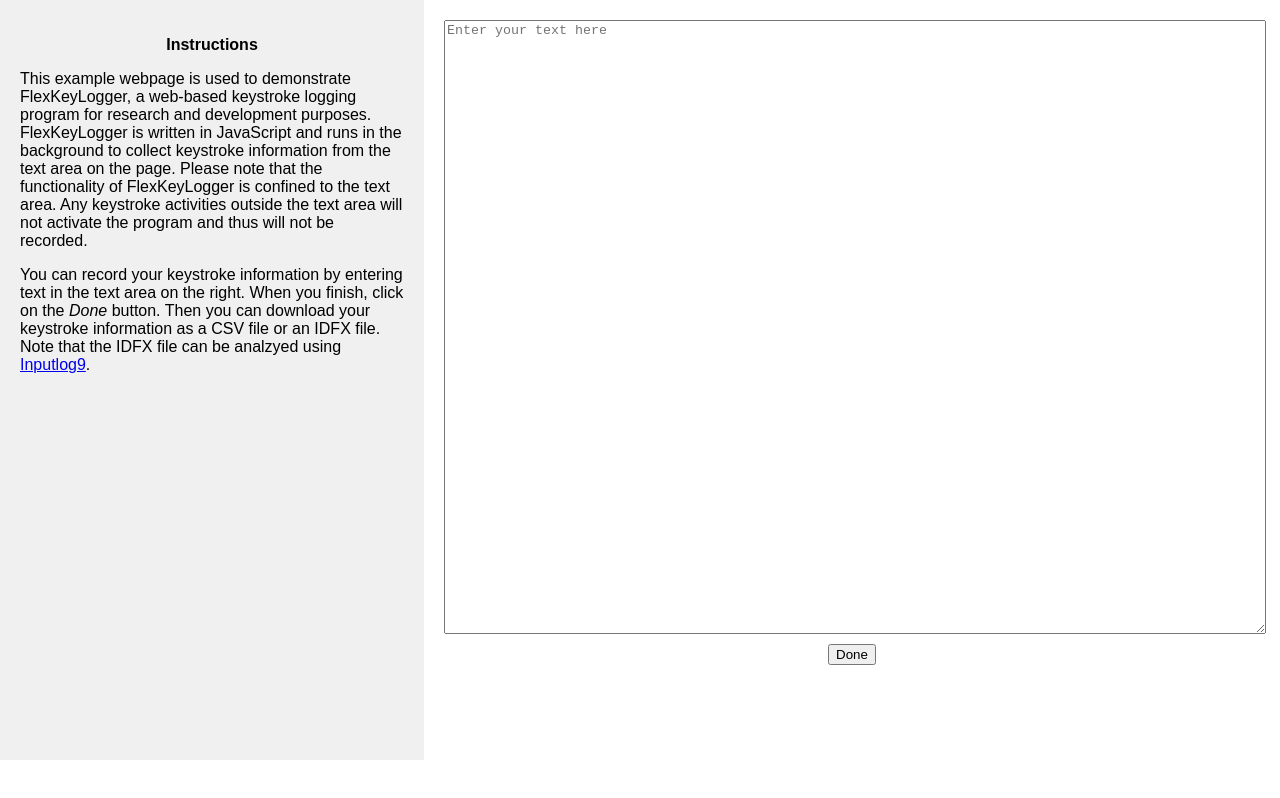
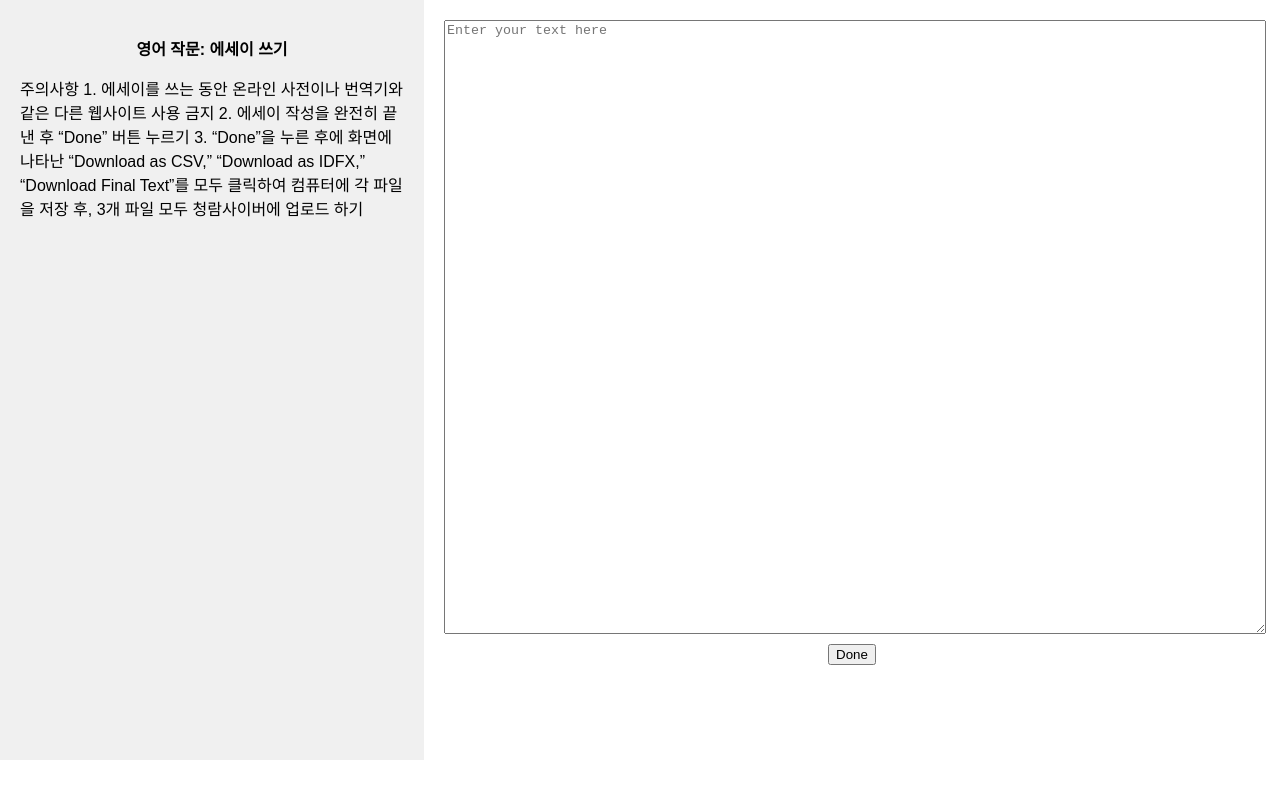
Before and after one commit to terryyutian/keylogging-demo-webpage, a React (Vite) app: page / in a window 1280 px wide. Built offline with nearby package versions, Linux system fonts and the light colour scheme.

Commit message:
instructions change for data collection

```diff
--- a/src/App.jsx
+++ b/src/App.jsx
@@ -27,25 +27,15 @@ const ExampleApp = () => {
     <div className="app-container">
       <div className="instruction-area">
         <p className="title">
-          <strong>Instructions</strong>
+          <strong>영어 작문: 에세이 쓰기</strong>
         </p>
         <p>
-          This example webpage is used to demonstrate FlexKeyLogger, a web-based
-          keystroke logging program for research and development purposes.
-          FlexKeyLogger is written in JavaScript and runs in the background to
-          collect keystroke information from the text area on the page. Please
-          note that the functionality of FlexKeyLogger is confined to the text
-          area. Any keystroke activities outside the text area will not activate
-          the program and thus will not be recorded.
+    주의사항
+    1. 에세이를 쓰는 동안 온라인 사전이나 번역기와 같은 다른 웹사이트 사용 금지
+    2. 에세이 작성을 완전히 끝낸 후 “Done” 버튼 누르기
+    3. “Done”을 누른 후에 화면에 나타난 “Download as CSV,” “Download as IDFX,” “Download Final Text”를 모두 클릭하여 컴퓨터에 각  파일을 저장 후, 3개 파일 모두 청람사이버에 업로드 하기
         </p>
 
-        <p>
-          You can record your keystroke information by entering text in the text
-          area on the right. When you finish, click on the <i>Done</i> button.
-          Then you can download your keystroke information as a CSV file or an
-          IDFX file. Note that the IDFX file can be analzyed using{" "}
-          <a href="https://www.inputlog.net/">Inputlog9</a>.
-        </p>
       </div>
 
       <div className="main-area">
```
